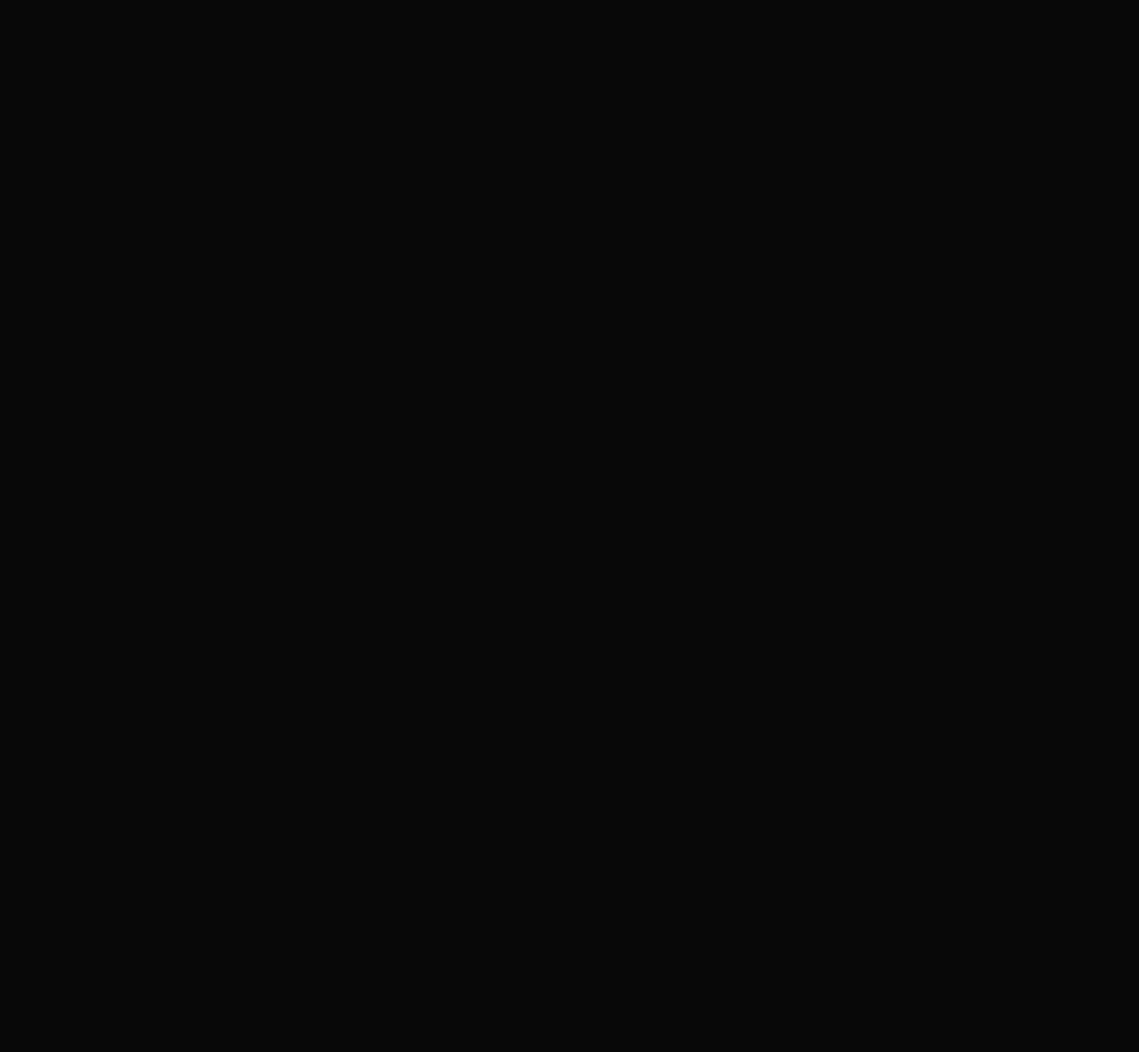
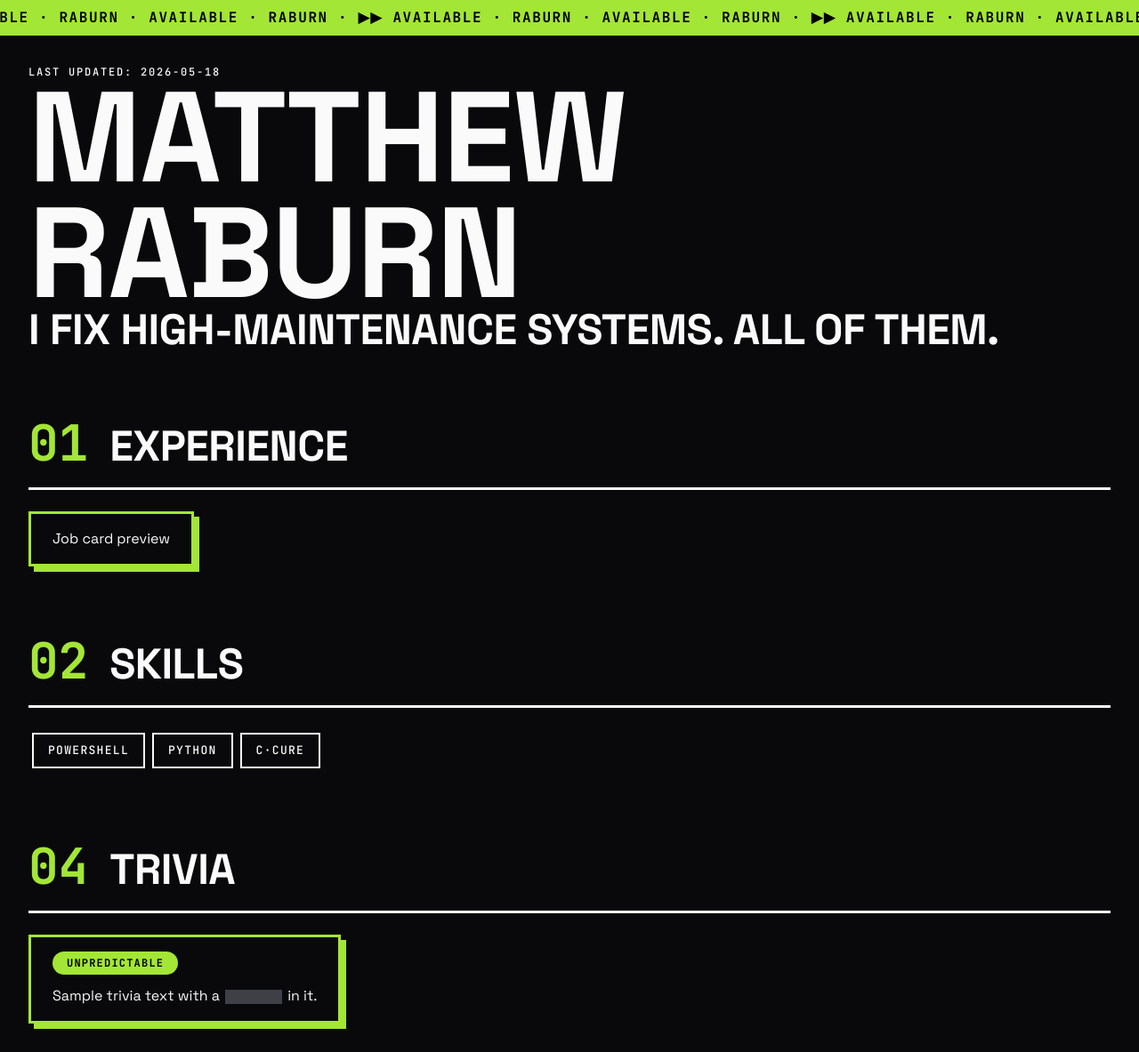
Before and after one commit to Mattressburn/RaburnResume, a React (Vite) app: page /#/preview in a window 1280 px wide. Before the commit this address had no page. Shown: the whole page at 89% size. Before the commit the page ends 800 px from the top, so only its background shows below. Built offline with nearby package versions, Linux system fonts and the light colour scheme.

Commit message:
feat(preview): /preview route to visual-test brutalist components
Temporary scaffold; deleted in Phase 5 cleanup.

```diff
--- a/src/App.jsx
+++ b/src/App.jsx
@@ -10,6 +10,7 @@ import VinylDashboard from "./pages/VinylDashboard";
 import { Routes, Route, Link } from "react-router-dom";
 import { resumeData } from "./data/resumeData";
 import HiddenGlitchTrigger from "./components/HiddenGlitchTrigger";
+import Preview from './pages/Preview';
 
 /* ═══════════════ ERA DEFINITIONS ═══════════════ */
 const ERA_KEYS = ["1982", "1995", "2005", "2026", "dossier"];
@@ -536,6 +537,7 @@ export default function App() {
     <Routes>
       <Route path="/" element={<ResumeHome />} />
       <Route path="/dashboard" element={<VinylDashboard />} />
+      <Route path="/preview" element={<Preview />} />
     </Routes>
   );
 }
--- /dev/null
+++ b/src/pages/Preview.jsx
@@ -0,0 +1,37 @@
+import React from 'react';
+import Marquee from '../components/Marquee';
+import BrutalistCard from '../components/BrutalistCard';
+import PillBadge from '../components/PillBadge';
+import RedactedBlock from '../components/RedactedBlock';
+import MicrocopyLabel from '../components/MicrocopyLabel';
+import SectionHeader from '../components/SectionHeader';
+import BrutalistChip from '../components/BrutalistChip';
+
+export default function Preview() {
+  return (
+    <div style={{ minHeight: '100vh' }}>
+      <Marquee text="AVAILABLE · RABURN · AVAILABLE · RABURN" />
+      <div style={{ padding: '32px' }}>
+        <MicrocopyLabel as="div">LAST UPDATED: 2026-05-18</MicrocopyLabel>
+        <h1 className="display display-name">MATTHEW{' '}RABURN</h1>
+        <p className="display display-tagline">I FIX HIGH-MAINTENANCE SYSTEMS. ALL OF THEM.</p>
+
+        <SectionHeader number="01" label="EXPERIENCE" id="experience" />
+        <BrutalistCard><span>Job card preview</span></BrutalistCard>
+
+        <SectionHeader number="02" label="SKILLS" id="skills" />
+        <div>
+          <BrutalistChip>PowerShell</BrutalistChip>
+          <BrutalistChip>Python</BrutalistChip>
+          <BrutalistChip>C·CURE</BrutalistChip>
+        </div>
+
+        <SectionHeader number="04" label="TRIVIA" id="trivia" />
+        <BrutalistCard interactive>
+          <PillBadge>UNPREDICTABLE</PillBadge>
+          <p style={{ marginTop: '12px' }}>Sample trivia text with a <RedactedBlock width="4em" /> in it.</p>
+        </BrutalistCard>
+      </div>
+    </div>
+  );
+}
```
